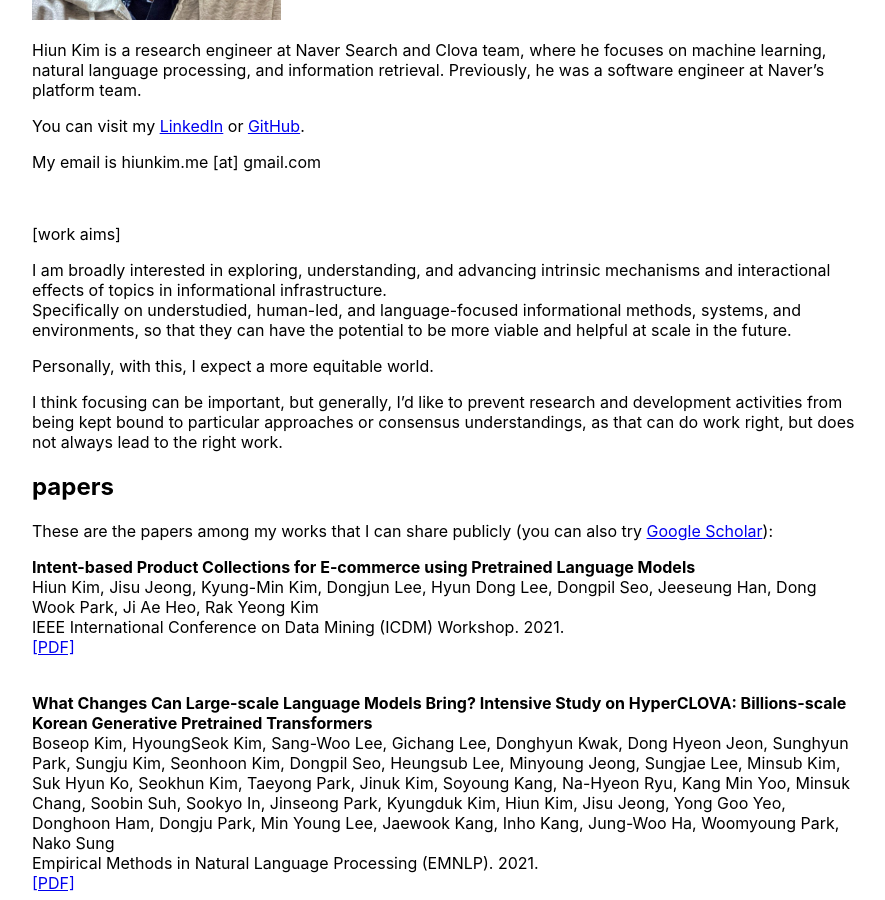
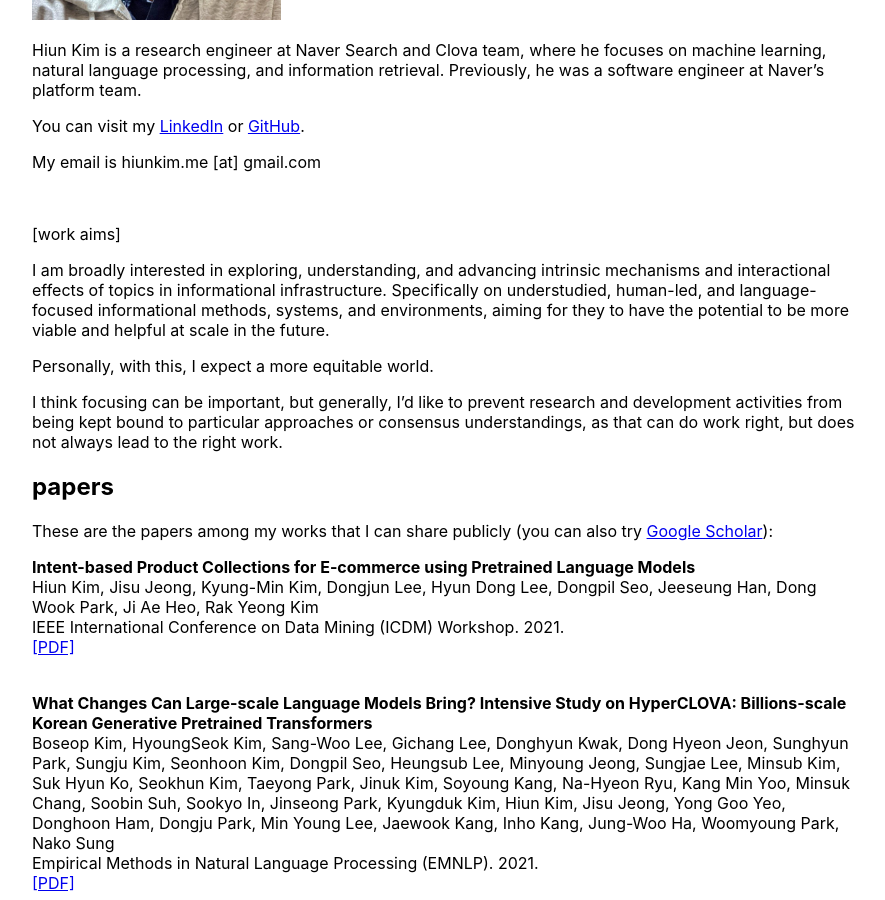
Before and after one commit to hiun/hiun.github.io, a Jekyll site: the page built from index.md, in a window 1280 px wide and 900 px high, scrolled down 344 px. Shown: the whole window, without its empty margins (193-1078 px from the left). Built offline with Jekyll 4.4.1, drawn with Linux system fonts in a browser that asks for light colours.

Commit message:
Update index.md

```diff
--- a/index.md
+++ b/index.md
@@ -17,8 +17,7 @@
 
 [work aims]
 
-I am broadly interested in exploring, understanding, and advancing intrinsic mechanisms and interactional effects of topics in informational infrastructure.
-Specifically on understudied, human-led, and language-focused informational methods, systems, and environments, so that they can have the potential to be more viable and helpful at scale in the future.
+I am broadly interested in exploring, understanding, and advancing intrinsic mechanisms and interactional effects of topics in informational infrastructure. Specifically on understudied, human-led, and language-focused informational methods, systems, and environments, aiming for they to have the potential to be more viable and helpful at scale in the future.
 
 Personally, with this, I expect a more equitable world.
 
```
